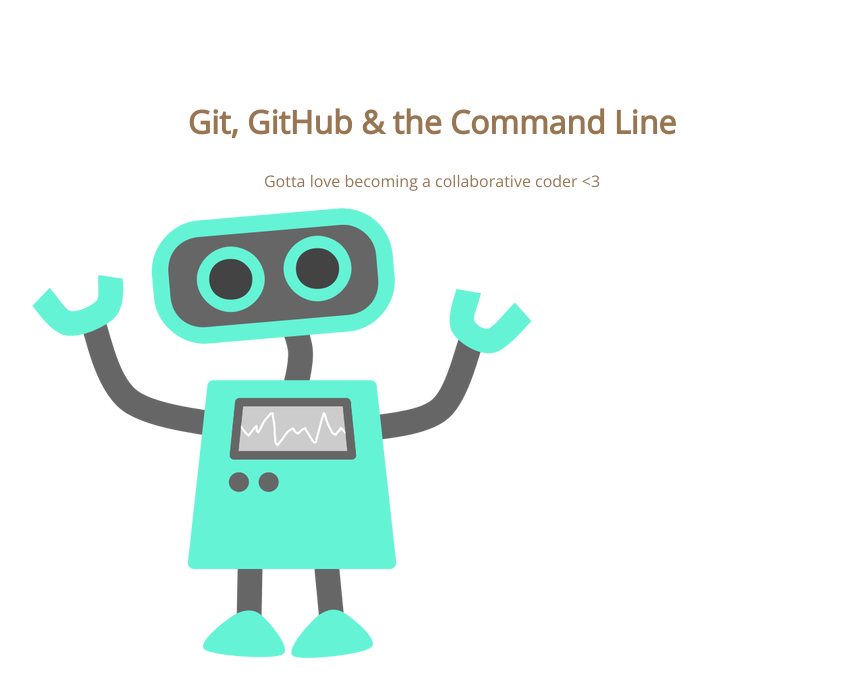
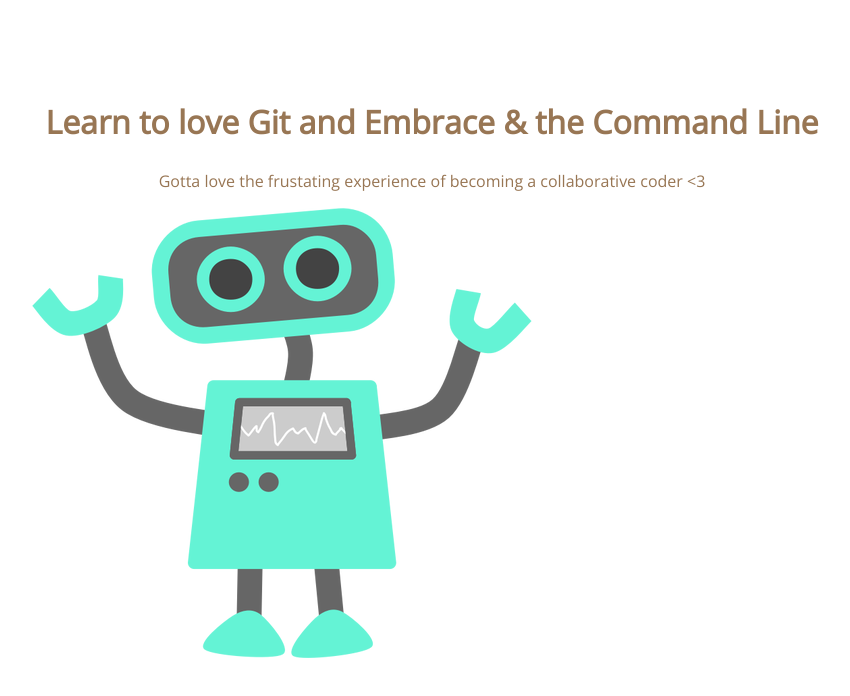
Before and after one commit to tzottoladrift/105-project-take2, a plain HTML site: page index.html in a window 1280 px wide. Shown: the whole page, without its empty margins (208-1058 px from the left). Drawn offline with nearby package versions, Linux system fonts and the light colour scheme.

Commit message:
changes to index

```diff
--- a/index.html
+++ b/index.html
@@ -8,8 +8,8 @@
 </head>
 <body>
 	<section>
-		<h1>Git, GitHub & the Command Line</h1>
-		<p>Gotta love becoming a collaborative coder <3</p>
+		<h1>Learn to love Git and Embrace & the Command Line</h1>
+		<p>Gotta love the frustating experience of becoming a collaborative coder <3</p>
 		<img src="img/happy-blue-robot.png">
 	</section>
 </body>
```
